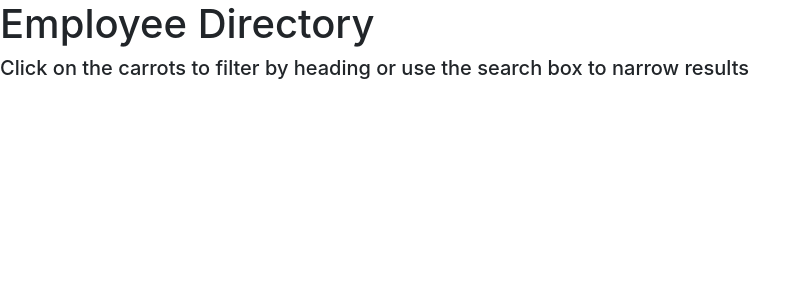
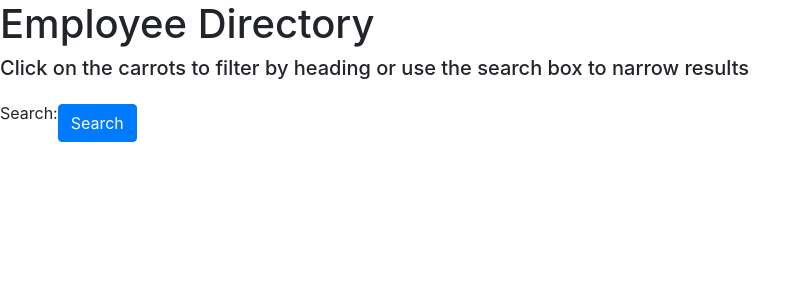
Before and after one commit to MSnow-21/Employee_Directory, a React (Create React App) app: page / in a window 1280 px wide. Shown: the top 300 px of the page, without its empty margins (0-810 px from the left). Built offline with nearby package versions, Linux system fonts and the light colour scheme.

Commit message:
Added SeachBar.js and initial code to components folder. Added import and function call into App.js

```diff
--- a/src/App.js
+++ b/src/App.js
@@ -1,10 +1,12 @@
 import React from "react";
 import Header from "./components/Header";
+import SearchBar from "./components/SearchBar";
 
 function App() {
   return (
     <wrapper>
       <Header />
+      <SearchBar />
     </wrapper>
   );
 }
--- /dev/null
+++ b/src/components/SearchBar.js
@@ -0,0 +1,16 @@
+import React from "react";
+
+function SearchBar(){
+    return(
+        <form>
+            <div className="form-group">
+                <label htmlForm="search">Search:</label>
+            <button className="btn btn-primary mt-3">
+                Search
+            </button>
+            </div>
+        </form>
+    )
+}
+
+export default SearchBar;
```
